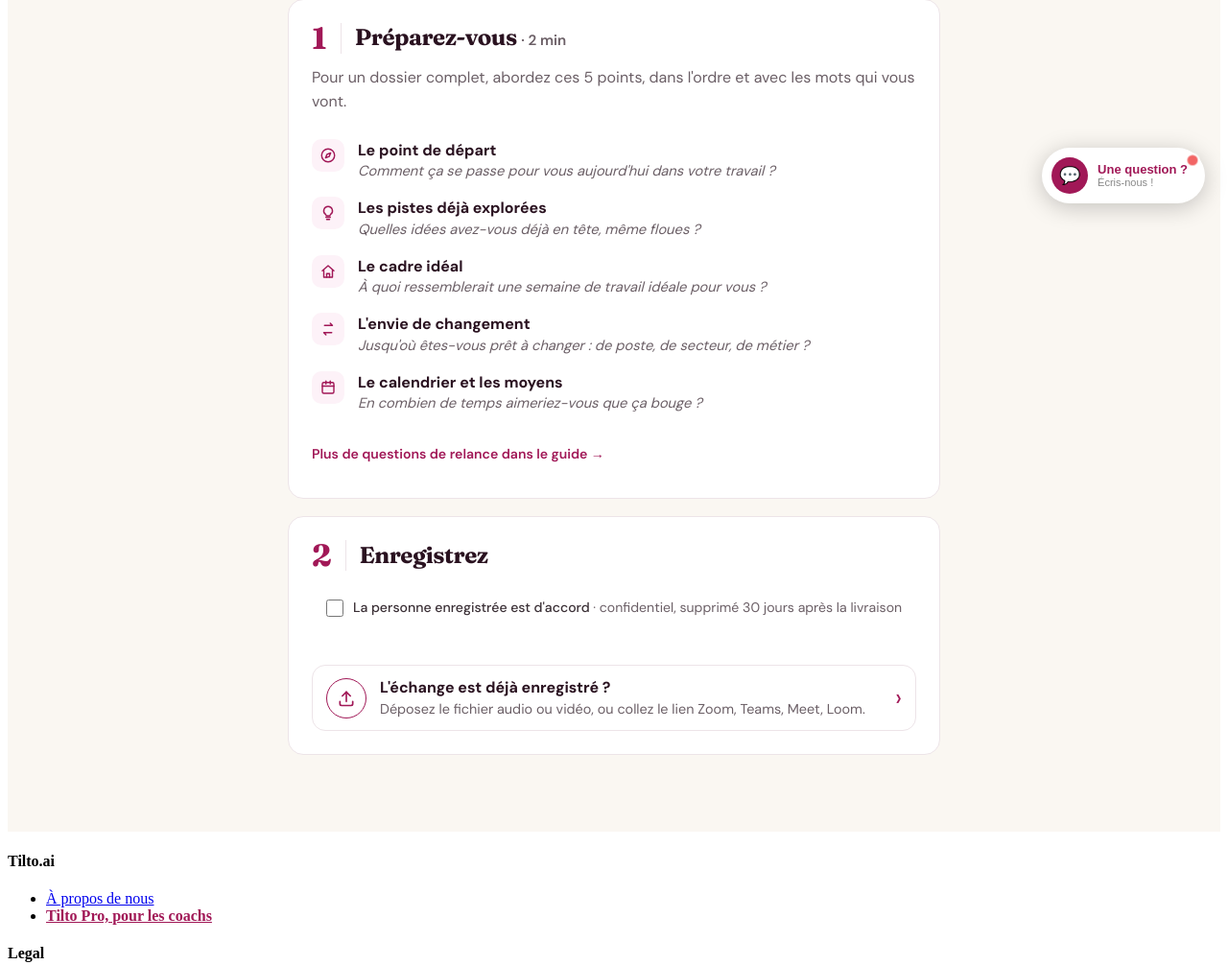
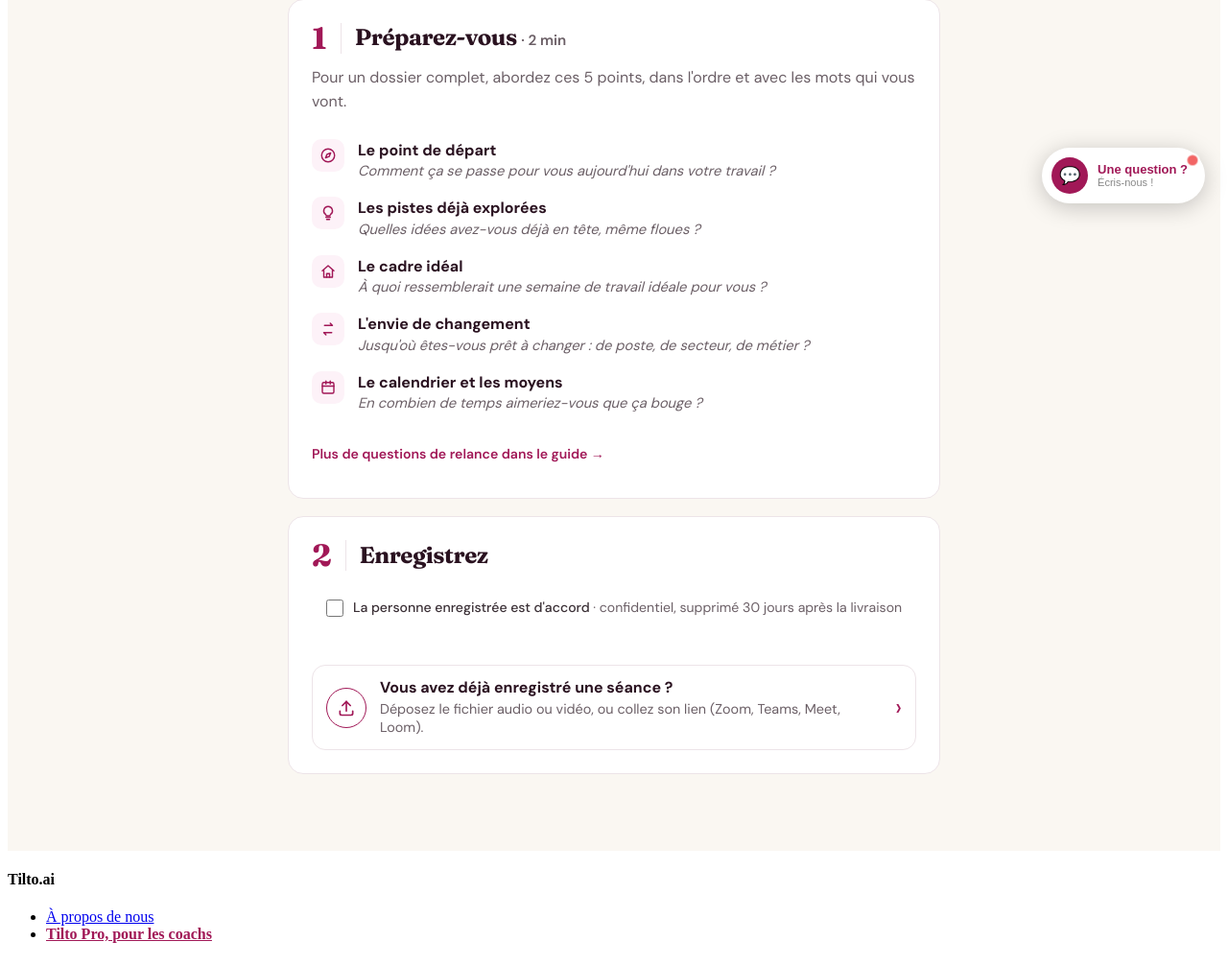
Before and after one commit to nlisch/tilto, a Python web app: template templates/pro/client.html in a window 1280 px wide. Shown: the part 564-1570 px from the top of the page at 96% size. Run offline with Jinja, Linux system fonts and the light colour scheme; the template is opened without the code that fills it, so the values that code supplies are empty.

Commit message:
fix(pro): « Vous avez déjà enregistré une séance ? » + rappel des 5 points
Co-Authored-By: Claude Opus 5.5 <noreply@anthropic.com>

```diff
--- a/templates/pro/client.html
+++ b/templates/pro/client.html
@@ -67,6 +67,7 @@
 .tilto-pro-app .tpc-alt-txt strong { display: block; font-weight: 700; }
 .tilto-pro-app .tpc-alt-txt small { display: block; margin-top: 2px; font-size: 0.9rem; color: var(--tp-muted); }
 .tilto-pro-app .tpc-alt-chev { flex: 0 0 auto; font-size: 1.6rem; line-height: 1; color: var(--tp-primary); transition: transform 0.2s; }
+.tilto-pro-app .tpc-alt-note { margin: 0 0 12px !important; font-size: 0.92rem; color: var(--tp-muted); }
 .tilto-pro-app .tpc-alt[open] .tpc-alt-chev { transform: rotate(90deg); }
 .tilto-pro-app .tpc-dialog { position: fixed; inset: 0; margin: auto; width: min(760px, calc(100% - 32px)); height: fit-content; max-height: 86vh; padding: 0; border: 0; border-radius: 20px; background: var(--tp-cream); color: var(--tp-text); box-shadow: 0 30px 80px rgba(42, 18, 32, 0.3); overflow: hidden; }
 .tilto-pro-app .tpc-dialog[open] { display: flex; flex-direction: column; }
@@ -399,9 +400,10 @@
         <details class="tpc-more tpc-alt js-alt" {{ 'open' if not has_rec and (errors or request.args.get('fichier')) }}>
           <summary class="tpc-alt-sum">
             <span class="tpc-alt-ico" aria-hidden="true"><svg width="20" height="20" viewBox="0 0 24 24" fill="none" stroke="currentColor" stroke-width="2" stroke-linecap="round" stroke-linejoin="round"><path d="M12 16V4"/><path d="M7 9l5-5 5 5"/><path d="M20 16v3a2 2 0 0 1-2 2H6a2 2 0 0 1-2-2v-3"/></svg></span>
-            <span class="tpc-alt-txt"><strong>L'échange est déjà enregistré&nbsp;?</strong><small>Déposez le fichier audio ou vidéo, ou collez le lien Zoom, Teams, Meet, Loom.</small></span>
+            <span class="tpc-alt-txt"><strong>Vous avez déjà enregistré une séance&nbsp;?</strong><small>Déposez le fichier audio ou vidéo, ou collez son lien (Zoom, Teams, Meet, Loom).</small></span>
             <span class="tpc-alt-chev" aria-hidden="true">›</span>
           </summary>
+          <p class="tpc-alt-note">Idéal si elle aborde les 5 points ci-dessus&nbsp;: plus il y a de matière, plus le dossier est précis.</p>
           {{ upload_zone() }}
         </details>
       </section>
```
